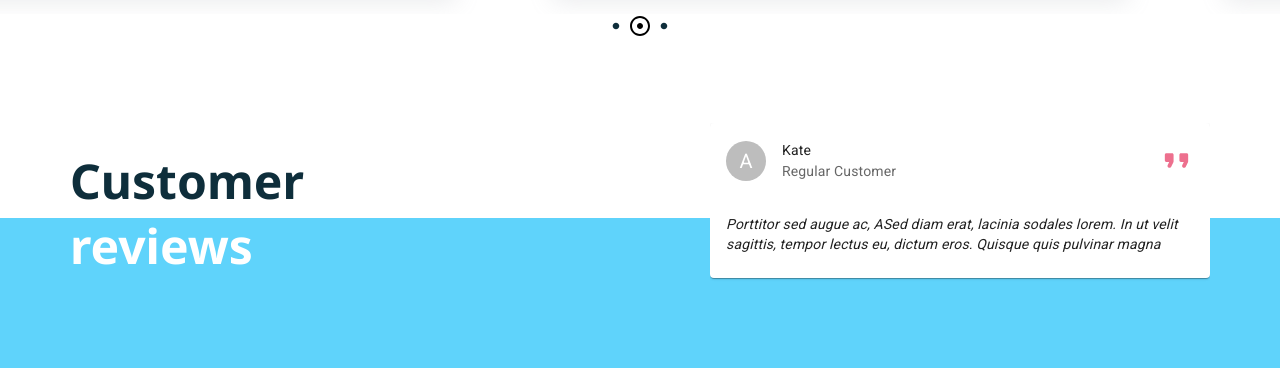
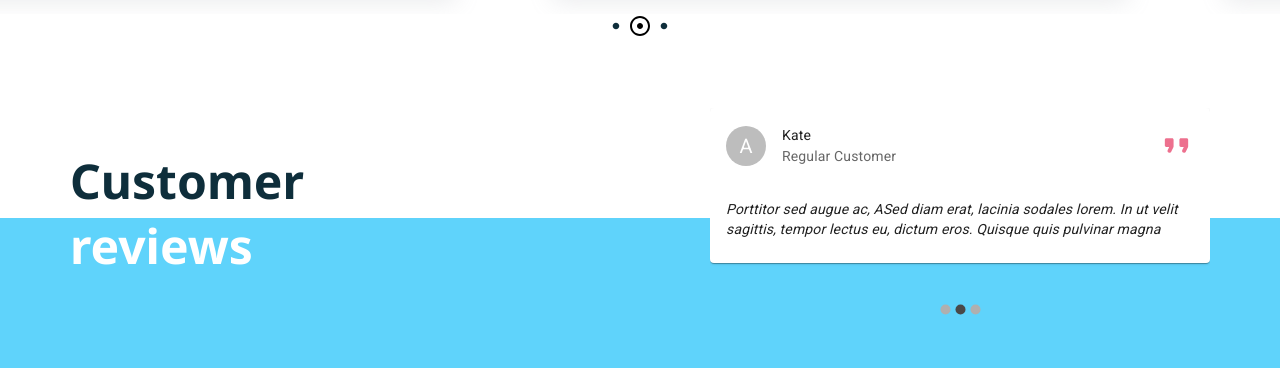
Before and after one commit to kameamea133/my-sweet-shop, a React (Create React App) app: page / in a window 1280 px wide. Shown: the part 2628-2996 px from the top of the page. Built offline with nearby package versions, Linux system fonts and the light colour scheme; no server answers; the HTML template or start-up script is replaced by a standard one.

Commit message:
fix mineur

```diff
--- a/src/components/Reviews/Reviews.js
+++ b/src/components/Reviews/Reviews.js
@@ -50,7 +50,7 @@ export default function Reviews() {
             height="180px"
             autoPlay={true}
             navButtonsAlwaysVisible={false}
-            indicators={false}
+            indicators={true}
           >
             {reviews.map((item, i) => {
               return <CardReview review={item} key={item.id} />;
```
